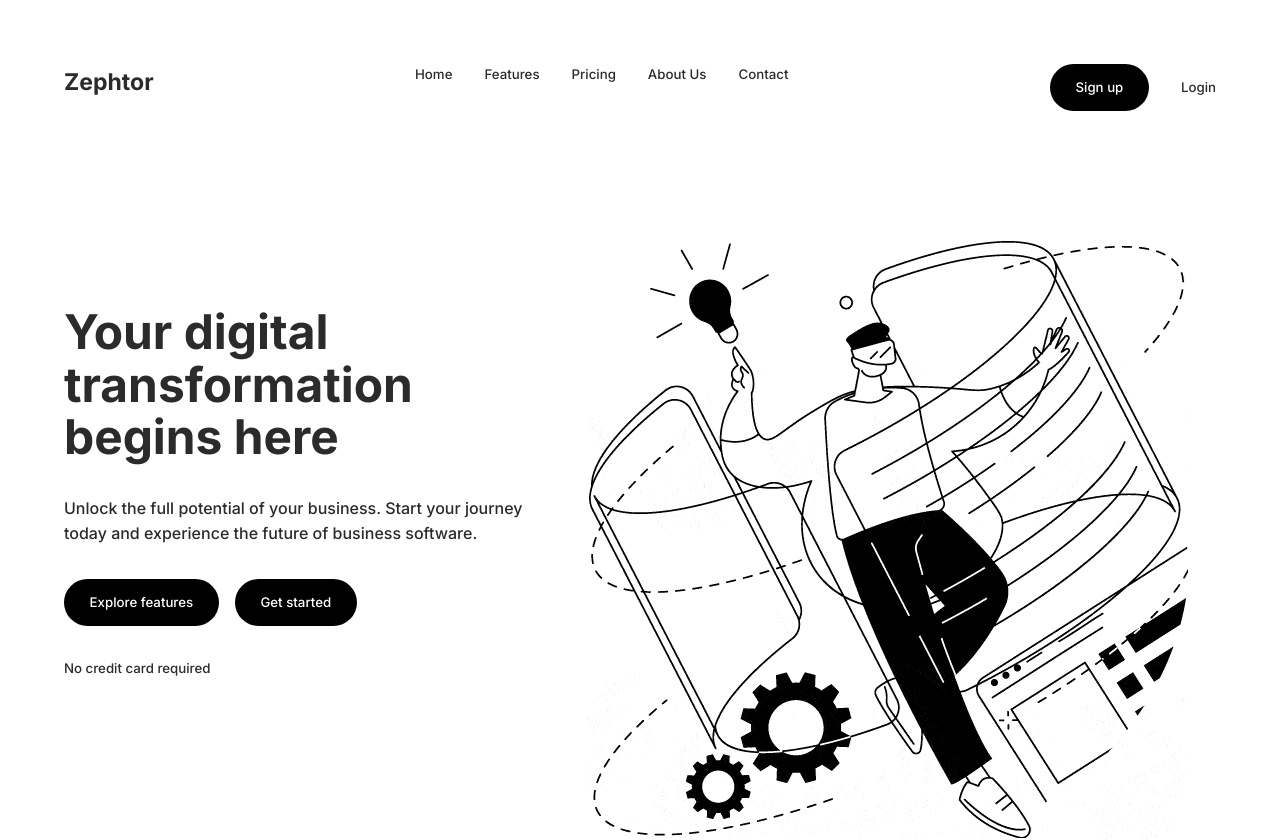
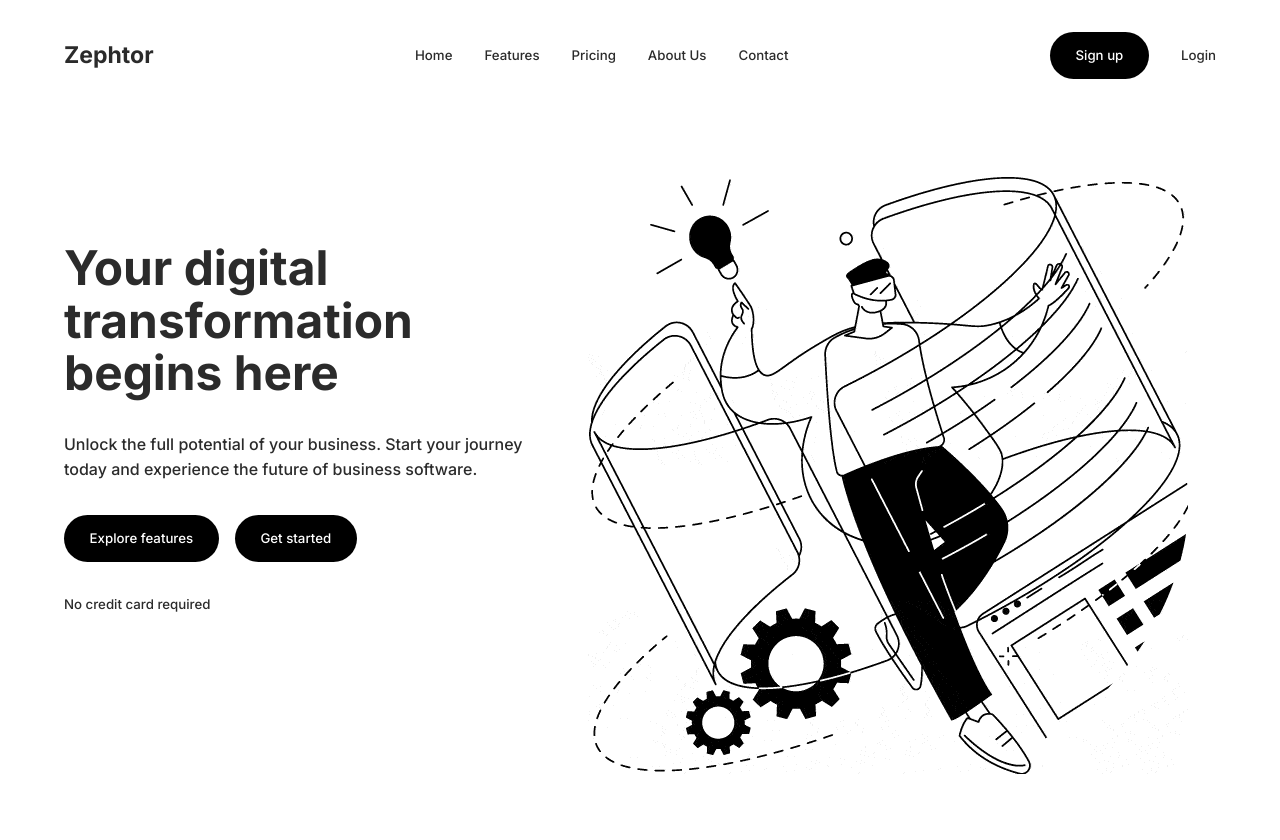
Before and after one commit to fagbenjaenoch/mini-frontend-projects, a React (Vite) app: page /example-landing-page in a window 1280 px wide. Shown: the top 840 px of the page. Built offline with nearby package versions, Linux system fonts and the light colour scheme.

Commit message:
made minor fixes to desktop version

```diff
--- a/src/pages/ExampleLandingPage/main.css
+++ b/src/pages/ExampleLandingPage/main.css
@@ -204,7 +204,7 @@ footer a {
     display: flex;
   }
 
-  nav {
+  .nav-wrapper {
     padding-block: 2rem;
     align-items: center;
   }
```
